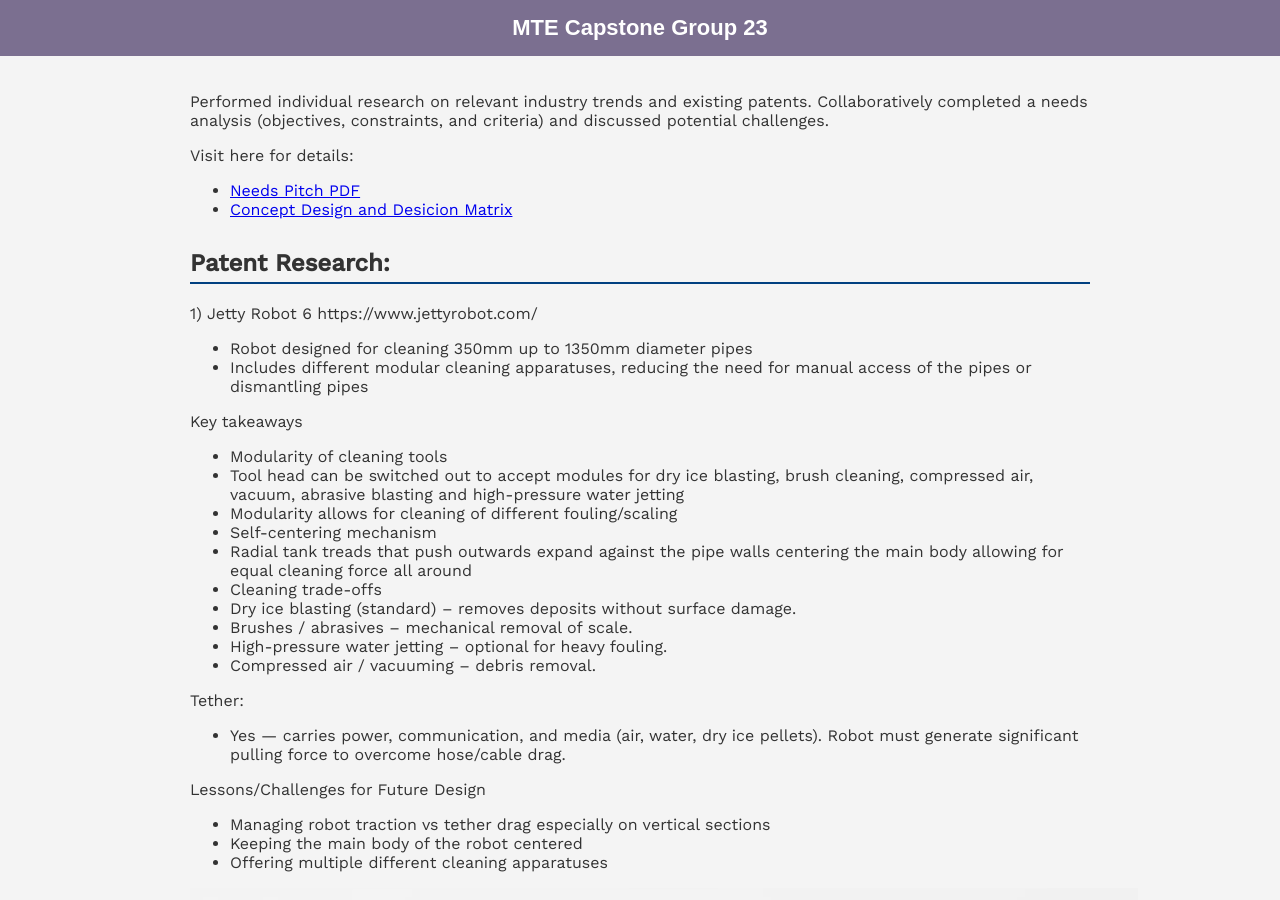
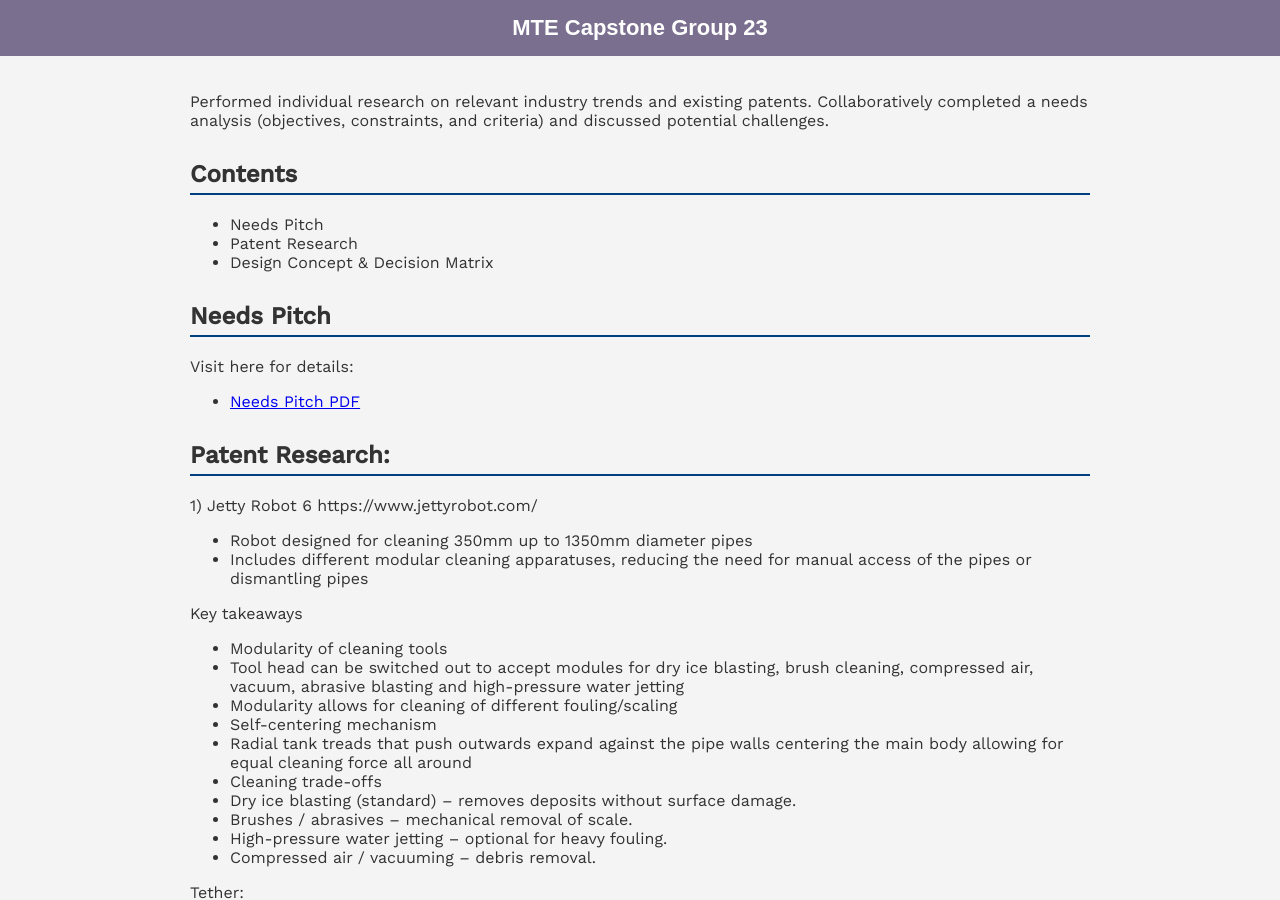
Before and after one commit to warisz/mte-capstone, a Jekyll site: the page built from meetings/sept-22-2025.md, in a window 1280 px wide and 900 px high. Built offline with Jekyll 4.4.1, drawn with Linux system fonts in a browser that asks for light colours.

Commit message:
Update sept-22-2025.md

```diff
--- a/meetings/sept-22-2025.md
+++ b/meetings/sept-22-2025.md
@@ -5,9 +5,14 @@ title: Week 4 - Sept 22, 2025
 
 Performed individual research on relevant industry trends and existing patents. Collaboratively completed a needs analysis (objectives, constraints, and criteria) and discussed potential challenges.
 
+## Contents
+- Needs Pitch
+- Patent Research
+- Design Concept & Decision Matrix
+
+## Needs Pitch
 Visit here for details:
 - [Needs Pitch PDF](https://github.com/warisz/mte-capstone/blob/f968de8cd1b1466b248542422659c415c2c480a8/09_24_MTE481_Needs_Pitch.pdf)
-- [Concept Design and Desicion Matrix](https://github.com/warisz/mte-capstone/blob/131c8f04f597d9f97a5b4bb3ea7d4e5839920454/Capstone%20Concept%20Decision%20Matrix.pdf)
 
 ## Patent Research:
 
```
